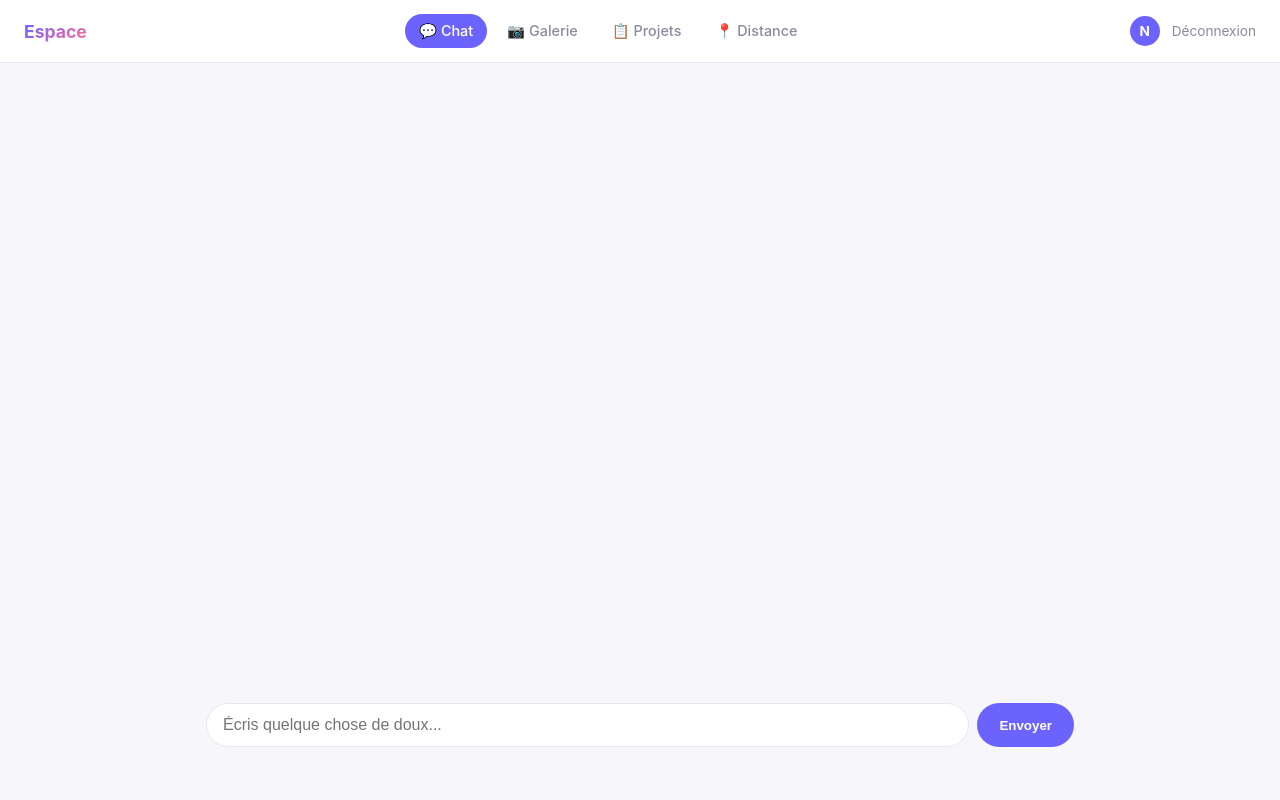
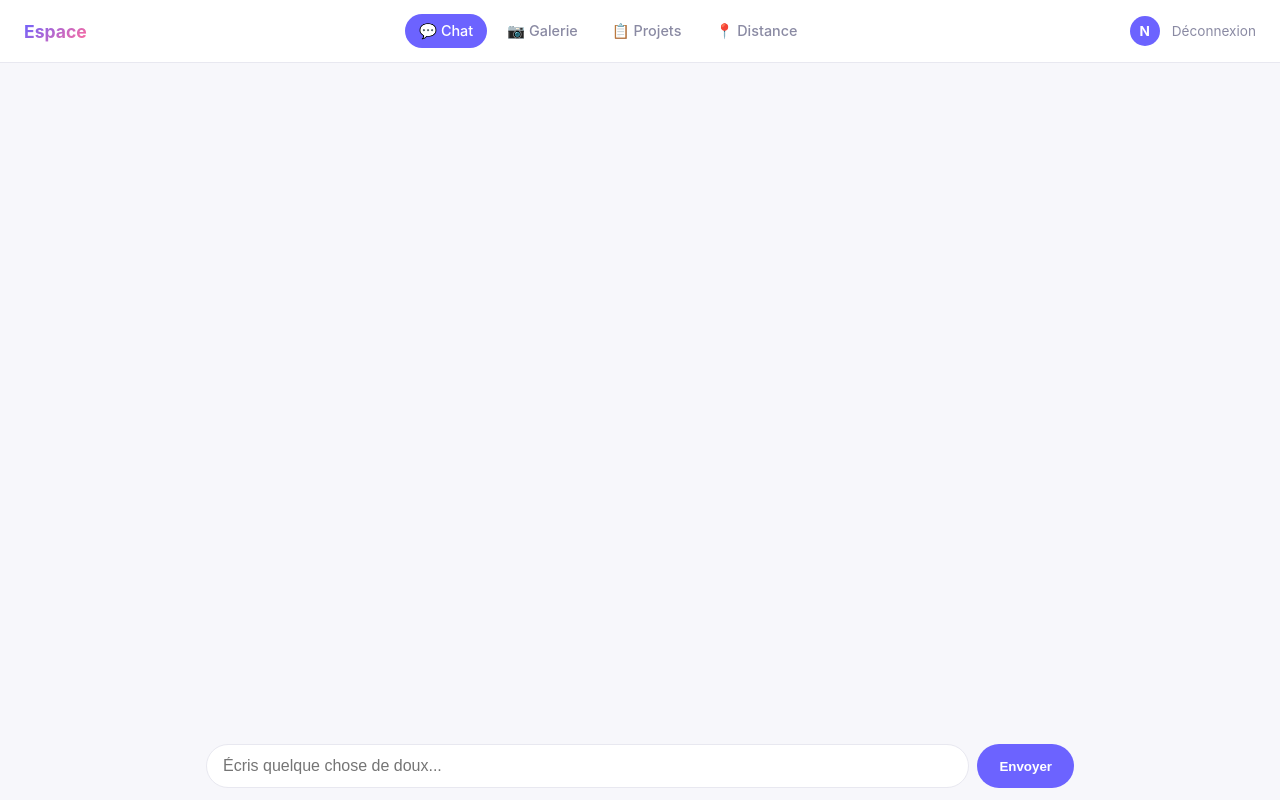
Before and after one commit to nino5713/jobslux, a Flask app: page /chat in a window 1280 px wide. Run offline with Flask 3, Linux system fonts and the light colour scheme; a user stored in the database is signed in; some libraries are stand-ins or nearby versions.

Commit message:
Add files via upload

```diff
--- a/static/css/style.css
+++ b/static/css/style.css
@@ -12,14 +12,36 @@
 
 * { box-sizing: border-box; }
 
+html, body {
+    height: 100%;
+}
+
 body {
     margin: 0;
     font-family: -apple-system, BlinkMacSystemFont, "Segoe UI", Roboto, Helvetica, Arial, sans-serif;
     background: var(--bg);
     color: var(--text);
     min-height: 100vh;
+    min-height: 100dvh;
     display: flex;
     flex-direction: column;
+}
+
+/* Sur la page chat : on fige la hauteur exacte du viewport (compatible clavier
+   mobile et barre d'adresse) et on laisse les enfants gérer leur propre scroll,
+   pour que le champ de saisie reste toujours visible en bas. */
+body.chat-page {
+    height: 100vh;
+    height: 100dvh;
+    overflow: hidden;
+}
+body.chat-page .content {
+    flex: 1;
+    min-height: 0;
+    display: flex;
+    flex-direction: column;
+    padding: 12px 16px;
+    padding-bottom: max(12px, env(safe-area-inset-bottom));
 }
 
 /* Navbar */
@@ -106,9 +128,15 @@ body {
 .flash-success { background: #E4F8EE; color: #1E8A55; }
 
 /* Chat */
-.chat-container { display: flex; flex-direction: column; height: calc(100vh - 140px); }
+.chat-container {
+    display: flex;
+    flex-direction: column;
+    flex: 1;
+    min-height: 0;
+}
 .messages-box {
     flex: 1; overflow-y: auto; padding: 12px 4px; display: flex; flex-direction: column; gap: 14px;
+    min-height: 0;
 }
 .message { display: flex; flex-direction: column; max-width: 75%; }
 .message.mine { align-self: flex-end; align-items: flex-end; }
@@ -121,7 +149,9 @@ body {
 .message.mine .msg-bubble { color: white; border: none; }
 .msg-time { font-size: 0.68rem; color: var(--text-light); margin-top: 3px; }
 .typing-indicator { height: 20px; font-size: 0.8rem; color: var(--text-light); font-style: italic; padding-left: 4px; }
-.chat-form { display: flex; gap: 8px; padding-top: 8px; }
+.chat-form {
+    display: flex; gap: 8px; padding-top: 8px; flex-shrink: 0;
+}
 .chat-form input {
     flex: 1; padding: 12px 16px; border-radius: 999px; border: 1px solid var(--border); font-size: 1rem;
 }
```
